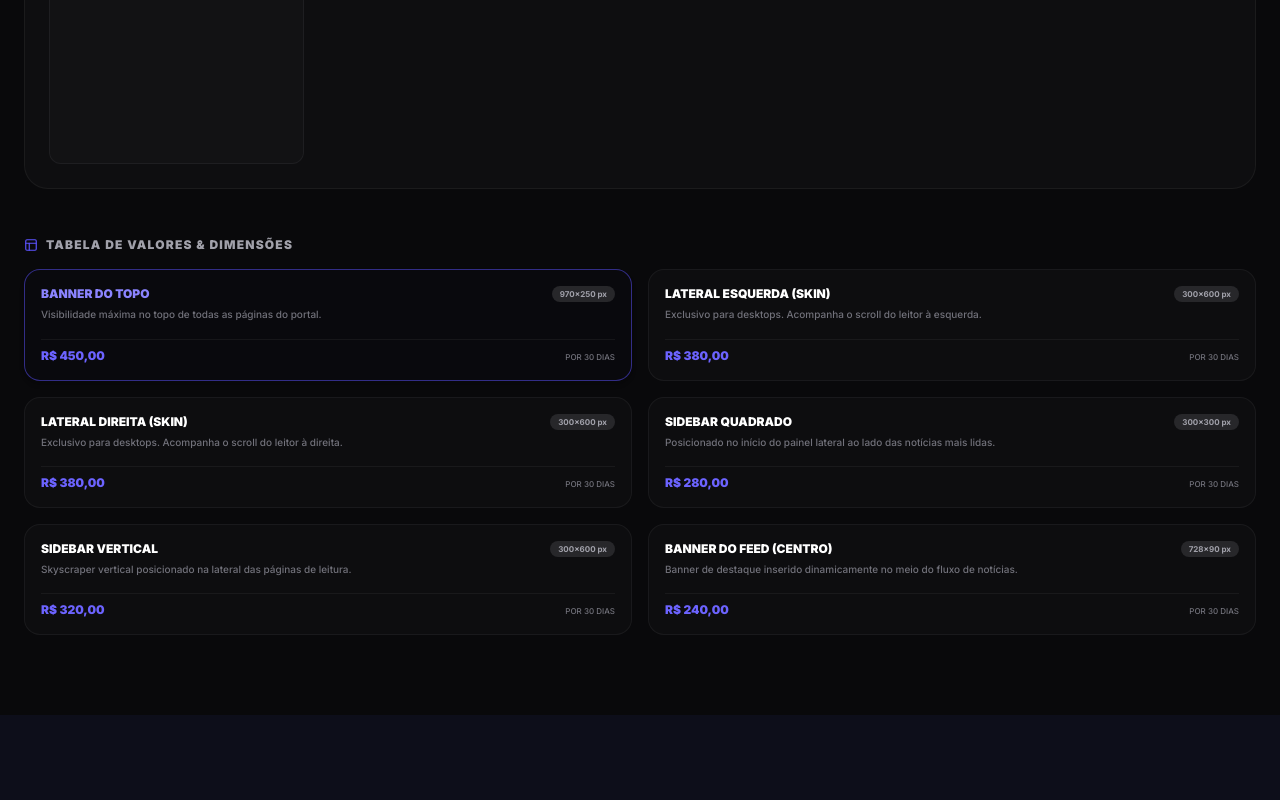
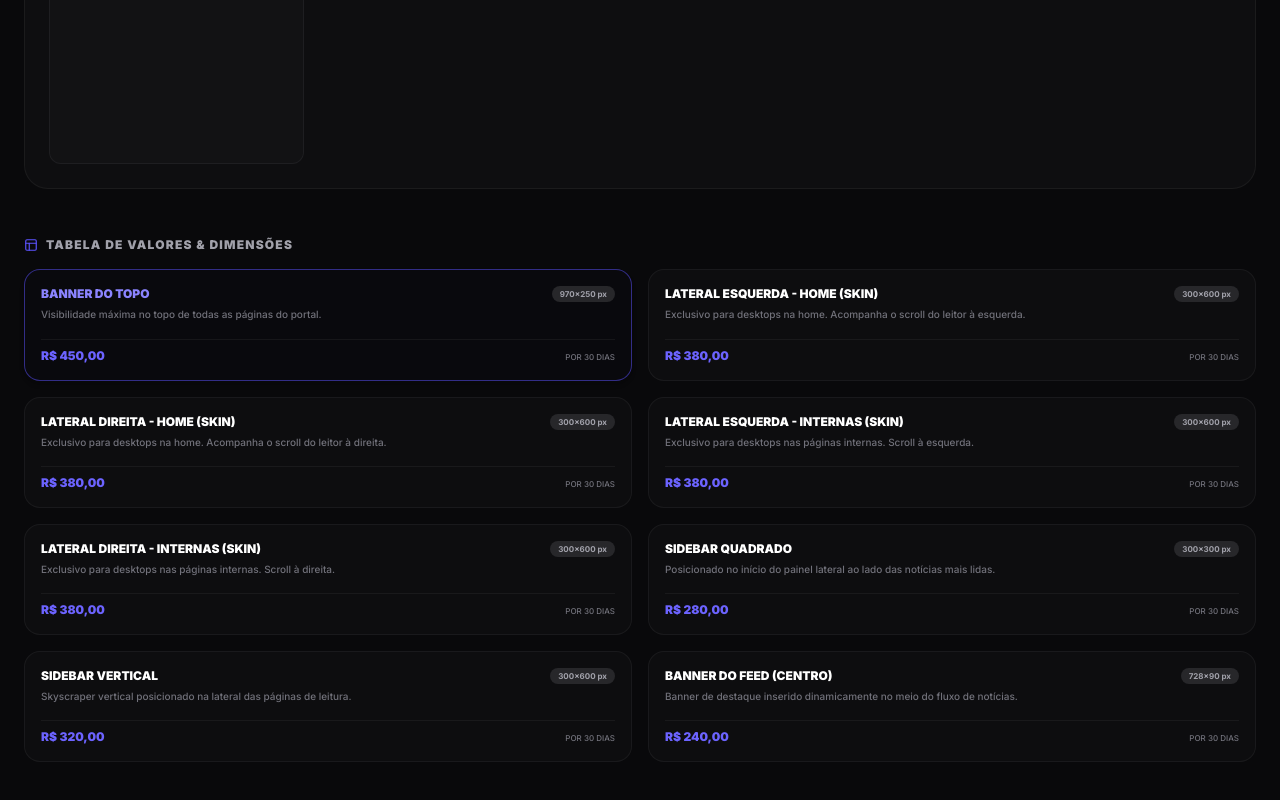
Before and after one commit to a2soluntions/cashflow-app, a React (Vite) app: page /noticias/anunciar in a window 1280 px wide. Shown: the part 1842-2642 px from the top of the page. Before the commit the page ends 2557 px from the top, so only its background shows below. Built offline with nearby package versions, Linux system fonts and the light colour scheme.

Commit message:
feat: add internal skin formats to reservation dropdown options and ensure full compatibility

```diff
--- a/src/components/AdReservationPage.tsx
+++ b/src/components/AdReservationPage.tsx
@@ -17,19 +17,35 @@ const AD_SLOTS_INFO = [
   },
   {
     type: 'ad_skin_left_home',
-    label: 'Lateral Esquerda (Skin)',
+    label: 'Lateral Esquerda - Home (Skin)',
     size: '300x600 px',
     price: 'R$ 380,00',
     period: 'por 30 dias',
-    desc: 'Exclusivo para desktops. Acompanha o scroll do leitor à esquerda.'
+    desc: 'Exclusivo para desktops na home. Acompanha o scroll do leitor à esquerda.'
   },
   {
     type: 'ad_skin_right_home',
-    label: 'Lateral Direita (Skin)',
+    label: 'Lateral Direita - Home (Skin)',
     size: '300x600 px',
     price: 'R$ 380,00',
     period: 'por 30 dias',
-    desc: 'Exclusivo para desktops. Acompanha o scroll do leitor à direita.'
+    desc: 'Exclusivo para desktops na home. Acompanha o scroll do leitor à direita.'
+  },
+  {
+    type: 'ad_skin_left',
+    label: 'Lateral Esquerda - Internas (Skin)',
+    size: '300x600 px',
+    price: 'R$ 380,00',
+    period: 'por 30 dias',
+    desc: 'Exclusivo para desktops nas páginas internas. Scroll à esquerda.'
+  },
+  {
+    type: 'ad_skin_right',
+    label: 'Lateral Direita - Internas (Skin)',
+    size: '300x600 px',
+    price: 'R$ 380,00',
+    period: 'por 30 dias',
+    desc: 'Exclusivo para desktops nas páginas internas. Scroll à direita.'
   },
   {
     type: 'ad_sidebar_1',
```
